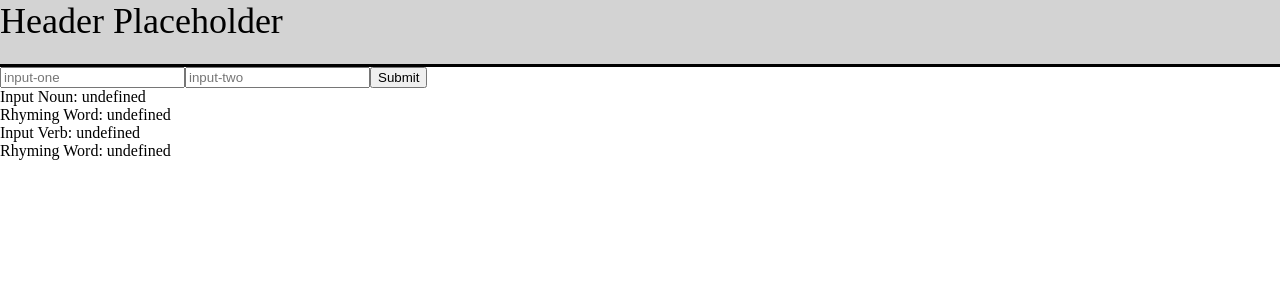
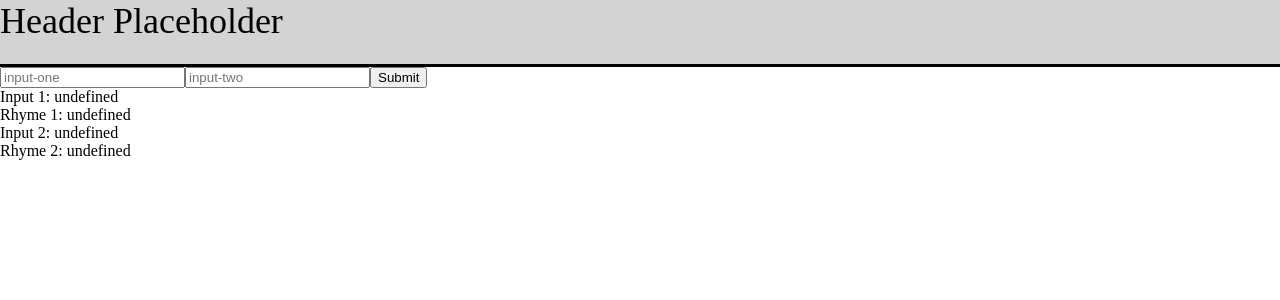
Before and after one commit to d-e-k-k/rap-libs, a React (Create React App) app: page / in a window 1280 px wide. Shown: the top 300 px of the page. Built offline with nearby package versions, Linux system fonts and the light colour scheme.

Commit message:
Running into a variety of problems. Creating a new branch to attempt a new solution

```diff
--- a/src/components/mad-lib-form/MadLibForm.js
+++ b/src/components/mad-lib-form/MadLibForm.js
@@ -10,21 +10,13 @@ const MadLibForm = ({
 		setKeyWords({ ...keyWords, [event.target.id]: event.target.value });
 	};
 
-	function convertKeyWordsToArrayOfValues() {
-		let tempKeyWordValueHolder = [];
-		for (const property in keyWords) {
-			// console.log(keyWords[property]);
-			tempKeyWordValueHolder = [...tempKeyWordValueHolder, keyWords[property]];
-			setKeyWords(tempKeyWordValueHolder);
-		}
-	}
+
+
 	function handleSubmit(event) {
 		event.preventDefault();
-		convertKeyWordsToArrayOfValues();
-		let tempRhymingWordsHolder = [];
 		const key = process.env.REACT_APP_RHYME_API_KEY;
-		for (let i = 0; i < keyWords.length; i++) {
-			const url = `https://wordsapiv1.p.rapidapi.com/words/${keyWords[i]}/rhymes`;
+		for(const property in keyWords) {
+			const url = `https://wordsapiv1.p.rapidapi.com/words/${keyWords[property]}/rhymes`;
 			fetch(url, {
 				method: 'GET',
 				headers: {
@@ -35,13 +27,15 @@ const MadLibForm = ({
 				.then((res) => res.json())
 				.then((resJson) => {
 					console.log(resJson);
-					tempRhymingWordsHolder.unshift(resJson.rhymes.all[0]);
+					setRhymingWords([...rhymingWords, resJson.rhymes.all[0]])
+					console.log(rhymingWords);
+
 				})
 				.catch((err) => {
 					console.log(err);
 				});
 		}
-		setRhymingWords(tempRhymingWordsHolder);
+
 	}
 
 	return (
--- a/src/components/mad-lib-results/MadLibResults.js
+++ b/src/components/mad-lib-results/MadLibResults.js
@@ -1,15 +1,22 @@
-import React, {useState} from 'react';
+import React, { useState } from 'react';
 
-const MadLibResults = ({keyWords, setKeyWords, rhymingWords, setRhymingWords}) => {
+const MadLibResults = ({
+	keyWords,
+	setKeyWords,
+	rhymingWords,
+	setRhymingWords,
+}) => {
 	// console.log(keyWords.noun);
 	// console.log(rhymingWords);
 	// console.log(rhymingWords);
 	return (
 		<div>
-				<p>{`Input Noun:  ${keyWords[0]}`}</p>
-				<p>{`Rhyming Word: ${rhymingWords[0]}`}</p>
-				<p>{`Input Verb: ${keyWords[1]}`}</p>
-				<p>{`Rhyming Word: ${rhymingWords[1]}`}</p>
+
+				<p>{`Input 1: ${keyWords[0]}`}</p>
+				<p>{`Rhyme 1: ${rhymingWords[0]}`}</p>
+				<p>{`Input 2: ${keyWords[1]}`}</p>
+				<p>{`Rhyme 2: ${rhymingWords[1]}`}</p>
+
 		</div>
 	);
 };
```
Lines whose indentation alone changed are shown as unchanged.
